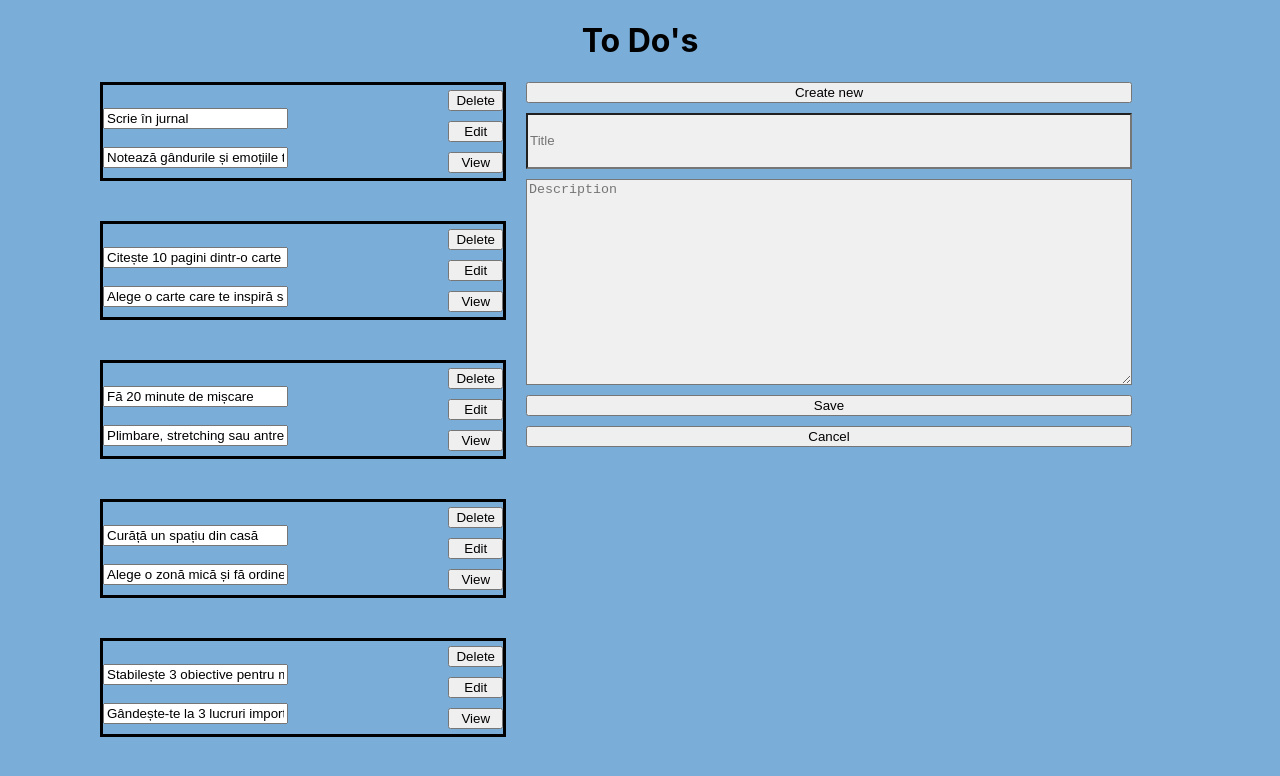
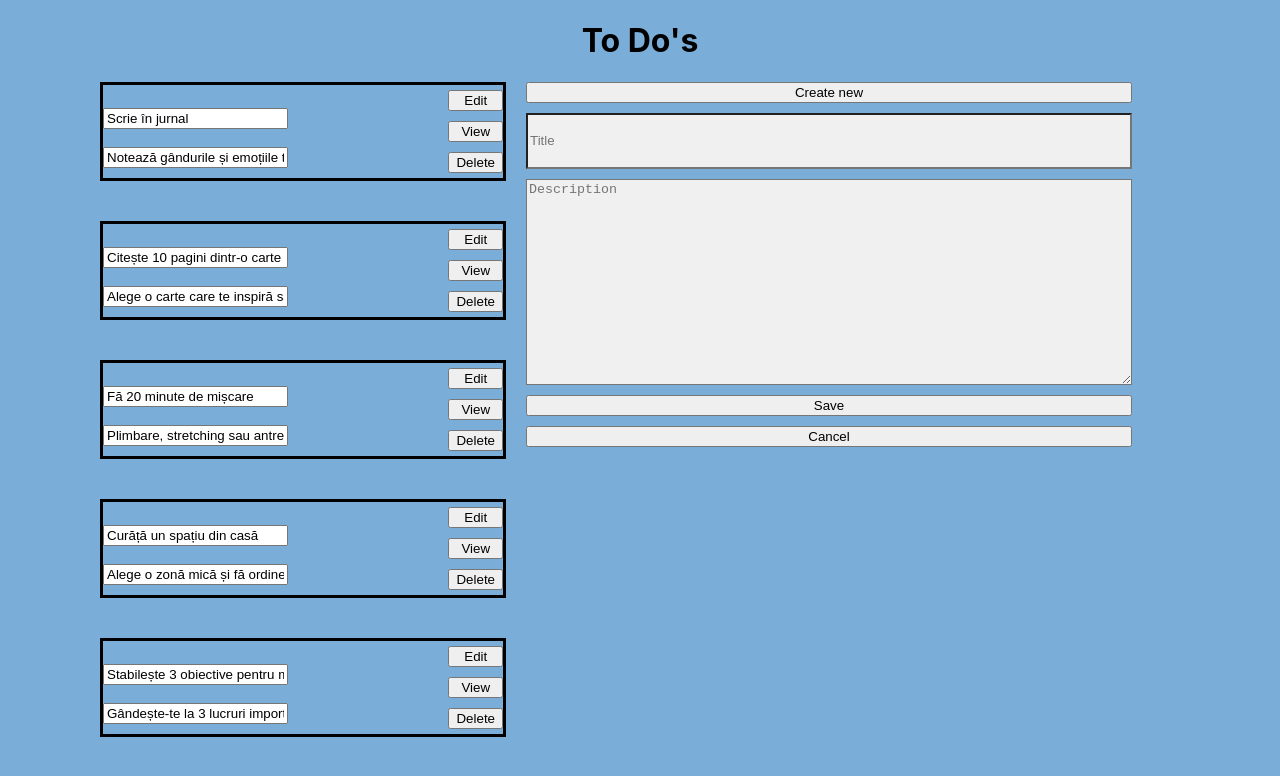
Before and after one commit to sebastianandrei28/to-do-app, a React (Create React App) app: page / in a window 1280 px wide. Shown: the top 776 px of the page. Built offline with nearby package versions, Linux system fonts and the light colour scheme; the HTML template or start-up script is replaced by a standard one.

Commit message:
deleteItem is now used from cardManager component

```diff
--- a/src/Card.js
+++ b/src/Card.js
@@ -19,13 +19,13 @@ export default function Card({
         justifyContent: "center",
       }}>
       <div>
-        <input type="text" value={title}></input>
-        <input type="text" value={description}></input>
+        <input type="text" value={title} readOnly></input>
+        <input type="text" value={description} readOnly></input>
       </div>
       <div className="cardButtons">
-        <button onClick={deleteHandlerFN}>Delete</button>
         <button onClick={editHandlerFN}>Edit</button>
         <button onClick={viewHandlerFN}>View</button>
+        <button onClick={deleteHandlerFN}>Delete</button>
       </div>
     </div>
   );
--- a/src/CardManager.js
+++ b/src/CardManager.js
@@ -1,10 +1,10 @@
+import { type } from "@testing-library/user-event/dist/type";
+
 class CardManager {
   constructor() {
     this.items = [];
     this.lastId = 0;
   }
-
-  // Adaugă un element nou
   addItem(title, description) {
     if (!title || !description) {
       throw new Error("Title and description are required.");
@@ -13,41 +13,16 @@ class CardManager {
       id: ++this.lastId,
       title: title,
       description: description,
-      createdAt: new Date(),
+      createAt: new Date(),
     };
     this.items.push(newItem);
     return newItem;
   }
-
-  // Returnează o copie a listei de elemente
   getItems() {
-    return [...this.items]; // Evită modificarea directă a listei
+    return [...this.items];
   }
-
-  // Găsește un element după ID
-  getItemById(id) {
-    return this.items.find((item) => item.id === id);
-  }
-
-  // Actualizează un element existent
-  updateItem(id, updatedData) {
-    const itemIndex = this.items.findIndex((item) => item.id === id);
-    if (itemIndex === -1) {
-      throw new Error(`Item with id ${id} not found.`);
-    }
-    this.items[itemIndex] = {
-      ...this.items[itemIndex],
-      ...updatedData,
-      updatedAt: new Date(), // Adaugă un timestamp pentru actualizare
-    };
-    return this.items[itemIndex];
-  }
-
-  // Șterge un element după ID
   deleteItem(id) {
-    const initialLength = this.items.length;
     this.items = this.items.filter((item) => item.id !== id);
-    return this.items.length !== initialLength; // Returnează true dacă s-a șters ceva
   }
 }
 
--- a/src/ToDo.js
+++ b/src/ToDo.js
@@ -5,11 +5,7 @@ import CardManager from "./CardManager";
 import { DndProvider } from "react-dnd";
 import { HTML5Backend } from "react-dnd-html5-backend";
 
-export default function ToDo() {
-  const [selectedToDo, setSelectedToDo] = useState("");
-  const [isEditMode, setIsEditMode] = useState(false);
-
-  let activityList = [
+const activityList = [
   {
     title: "Scrie în jurnal",
     description:
@@ -34,17 +30,48 @@ export default function ToDo() {
     description: "Gândește-te la 3 lucruri importante de realizat mâine.",
   },
 ];
+const manager = new CardManager();
 
-  const manager = new CardManager();
+(function () {
   // Adaugă elemente
   activityList.map((item) => {
     manager.addItem(item.title, item.description);
   });
+})();
+
+export default function ToDo() {
+  const [selectedToDo, setSelectedToDo] = useState(undefined);
+  const [isEditMode, setIsEditMode] = useState(false);
   const [toDoList, setToDoList] = useState(manager.getItems());
+
+  useEffect(() => {
+    console.log("Lista actualizată:", toDoList);
+  }, [toDoList]);
 
   function createNewHandlerFN() {
     setSelectedToDo({ undefined });
     setIsEditMode(true);
+  }
+
+  function cancelHandlerFN() {
+    setSelectedToDo({ undefined });
+  }
+  function handleDelete(id) {
+    // setToDoList(toDoList.filter((item) => item.id !== id));
+
+    manager.deleteItem(id);
+    setToDoList(manager.getItems());
+    setSelectedToDo(undefined); // Resetează selecția
+  }
+
+  function handleEdit(elem) {
+    setSelectedToDo(elem);
+    setIsEditMode(true); // Activează modul de editare
+  }
+
+  function handleView(elem) {
+    setSelectedToDo(elem);
+    setIsEditMode(false); // Activează modul de vizualizare
   }
 
   function saveHandlerFN() {
@@ -75,9 +102,7 @@ export default function ToDo() {
     setSelectedToDo({ undefined }); // Resetează selecția
     setIsEditMode(false); // Ieși din modul de editare
   }
-  function cancelHandlerFN() {
-    setSelectedToDo({ undefined });
-  }
+
   return (
     <div>
       <div>
@@ -96,25 +121,14 @@ export default function ToDo() {
             alignItems: "center", // Centrează elementele pe orizontală
             gap: "20px", // Spațiere între buton și card-uri
           }}>
-          {toDoList.map((elem, i) => (
+          {toDoList.map((elem) => (
             <Card
-              key={i}
+              key={elem.id}
               title={elem.title}
               description={elem.description}
-              deleteHandlerFN={() => {
-                setToDoList(toDoList.filter((item) => item !== elem));
-                if (!isEditMode) {
-                  setSelectedToDo({ undefined });
-                }
-              }}
-              editHandlerFN={() => {
-                setSelectedToDo(elem);
-                setIsEditMode(true);
-              }}
-              viewHandlerFN={() => {
-                setSelectedToDo(elem);
-                setIsEditMode(false);
-              }}></Card>
+              deleteHandlerFN={() => handleDelete(elem.id)}
+              editHandlerFN={() => handleEdit(elem)}
+              viewHandlerFN={() => handleView(elem)}></Card>
           ))}
         </div>
         {/* right table */}
```
Lines whose indentation alone changed are shown as unchanged.
